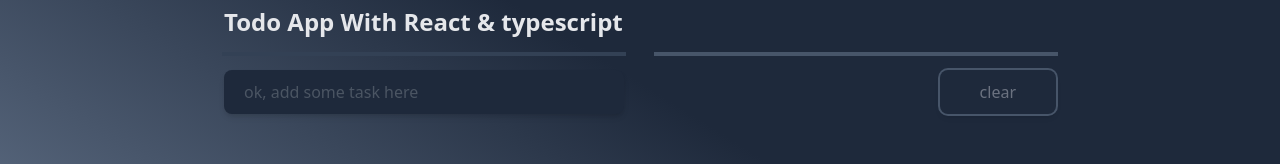
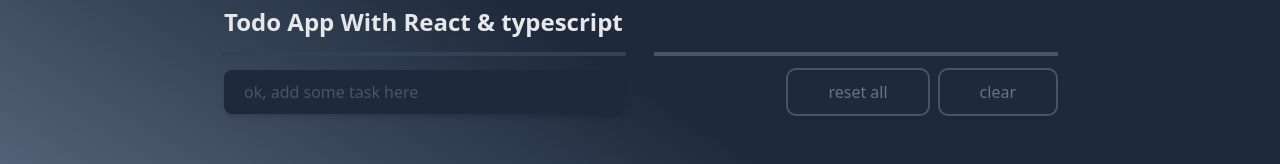
Before and after one commit to linuxmobile/React-TODO, a React (Vite) app: page / in a window 1280 px wide. Shown: the part 478-642 px from the top of the page. Built offline with nearby package versions, Linux system fonts and the light colour scheme.

Commit message:
:sparkles: Adding reset button

```diff
--- a/src/components/TodoDone.tsx
+++ b/src/components/TodoDone.tsx
@@ -23,6 +23,10 @@
 	function handleClearTasks() {
 		dispatch({ type: 'CLEAR' })
 	}
+
+  function handleResetTasks() {
+    dispatch({ type: 'RESET' })
+  }
 
 	return (
 		<div className='grid content-end gap-4 auto-rows-min'>
@@ -57,7 +61,12 @@
 					)}
 				</Stack>
 			</motion.div>
-			<div className='flex justify-end'>
+			<div className='flex justify-end gap-3'>
+        <Button
+          type='button'
+          title='reset tasks'
+          onClick={handleResetTasks}
+        >reset all</Button>
 				<Button
 					type='button'
 					title='clear finish tasks'
--- a/src/context/taskContext.tsx
+++ b/src/context/taskContext.tsx
@@ -25,6 +25,7 @@
 	| { type: 'DONE'; id: string }
 	| { type: 'UNDO'; id: string }
 	| { type: 'DELETE'; id: string }
+  | { type: 'RESET'; id: string }
 	| { type: 'CLEAR' }
 
 const initialState: Task[] = []
@@ -53,6 +54,9 @@
 			return state.map((
 				task,
 			) => (task.id === action.id ? { ...task, completed: false } : task))
+
+    case 'RESET':
+      return []
 
 		case 'DELETE':
 			return state.filter((task) => task.id !== action.id)
```
